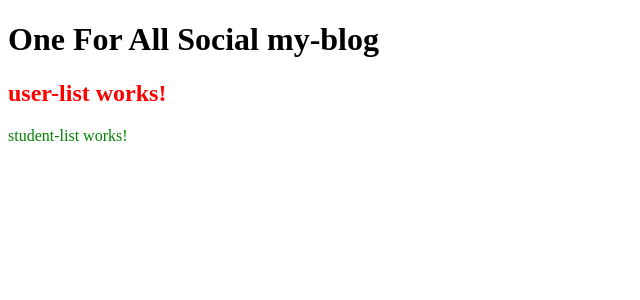
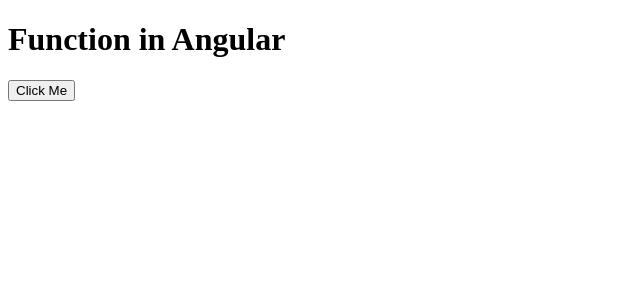
Before and after one commit to Datta0509/blogging, an Angular app: page / in a window 1280 px wide. Shown: the top 300 px of the page, without its empty margins (0-640 px from the left). Built offline with nearby package versions, Linux system fonts and the light colour scheme.

Commit message:
function call in angular

```diff
--- a/src/app/app.component.html
+++ b/src/app/app.component.html
@@ -1,3 +1,2 @@
-<h1>One For All Social {{title}} </h1>
-<app-user-list></app-user-list>
-<app-student-list></app-student-list>
+<h1>Function in Angular</h1>
+<button (click)="getname('hello')">Click Me </button>
--- a/src/app/app.component.ts
+++ b/src/app/app.component.ts
@@ -7,4 +7,9 @@
 })
 export class AppComponent {
   title = 'my-blog';
+  data='hello code'
+  num=100
+  getname(name:any){
+    alert('function called')
+  }
 }
```
